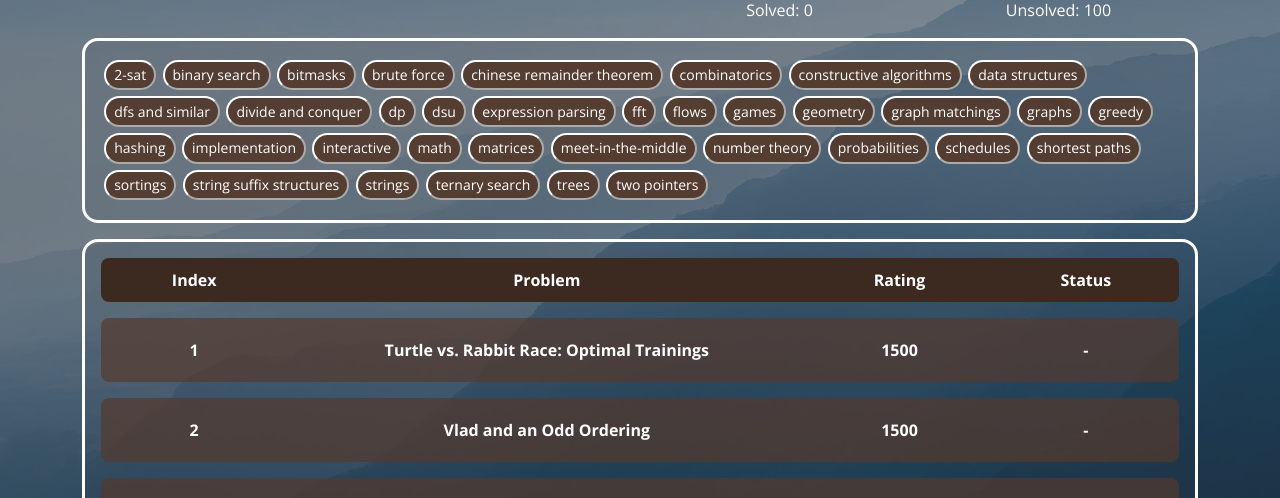
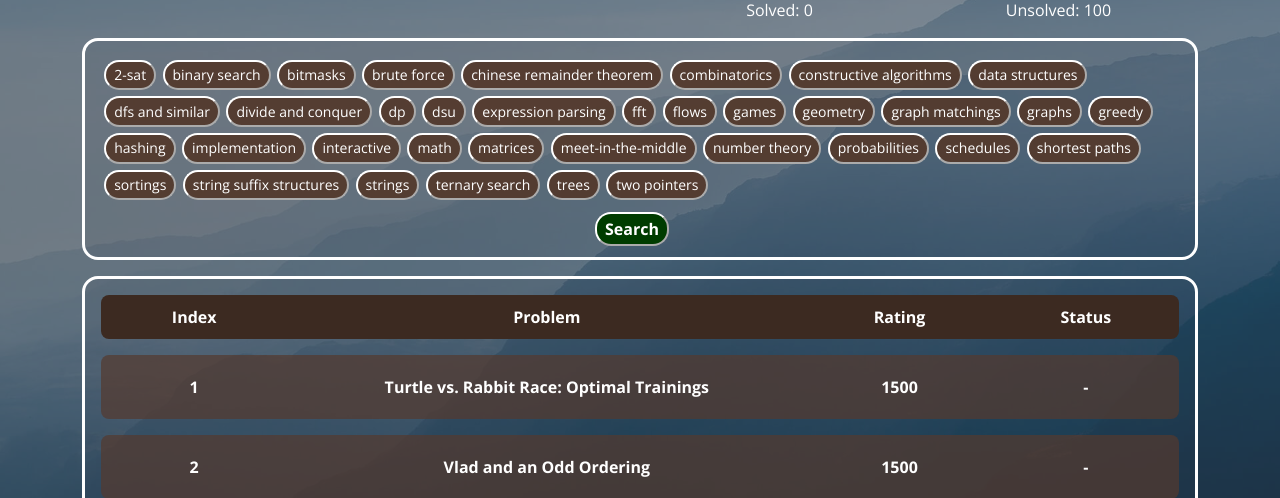
Before and after one commit to tushar-1728/DCode, a Flask app: page /codeforces in a window 1280 px wide. Shown: the part 204-702 px from the top of the page. Run offline with Flask 3, Linux system fonts and the light colour scheme; some libraries are stand-ins or nearby versions.

Commit message:
Added submit feature in tag section

```diff
--- a/backend/static/assets/css/style.css
+++ b/backend/static/assets/css/style.css
@@ -865,6 +865,14 @@ section {
 
 /* Codeforces CSS */
 
+.submit-tag {
+  margin-top: -0.7rem;
+  margin-bottom: 0.5rem;
+  margin-right: 1rem;
+  display: flex;
+  justify-content: center;
+}
+
 .subscribe {
   margin-left: auto; /* Move to the extreme right */
   margin-right: 10px; /* Apply a margin of 10px */
--- a/backend/templates/codechef.html
+++ b/backend/templates/codechef.html
@@ -8,7 +8,7 @@
       <h1>CodeChef</h1>
       <h3>We are still tweaking few details, Stay Tuned!</h3>
       <div style="height: 2rem;"></div>
-      <div class="countdown d-flex justify-content-center" data-count="2024/4/16">
+      <div class="countdown d-flex justify-content-center" data-count="2024/4/26">
           <div id="days">
               <h3>0</h3>
               <h4>Days</h4>
--- a/backend/templates/codeforces.html
+++ b/backend/templates/codeforces.html
@@ -47,6 +47,9 @@
           {% for tag in tags %}
           <button style="color: white; padding: 0.2rem 0.5rem; margin: 0.2rem; border-color: white; border-radius: 1rem; background-color: rgba(84, 58, 46, 0.95);">{{tag}}</button>
           {% endfor %}
+        </div>
+        <div class="submit-tag">
+          <button style="color: white; padding: 0.2rem 0.5rem; margin: 0.2rem; border-color: white; border-radius: 1rem; background-color: rgb(0, 60, 0); font-weight: bold"> Search </button>
         </div>
       </div>
 
--- a/backend/visit_count.txt
+++ b/backend/visit_count.txt
@@ -1 +1 @@
-584
+689
```
Also changed, not shown: backend/templates/cfvisualizer.html (+12 -0 lines).
